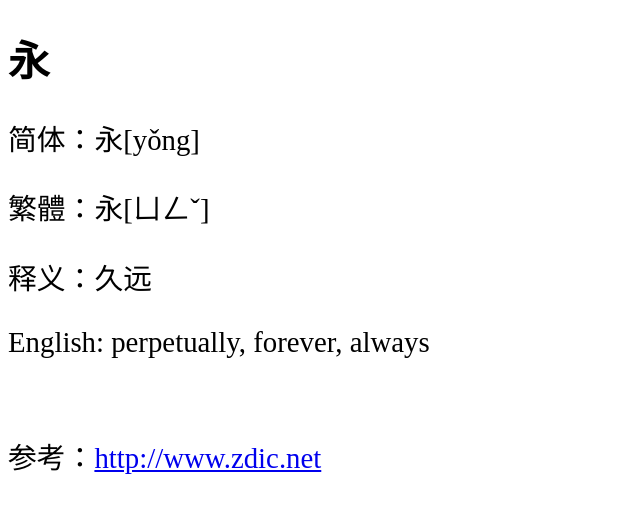
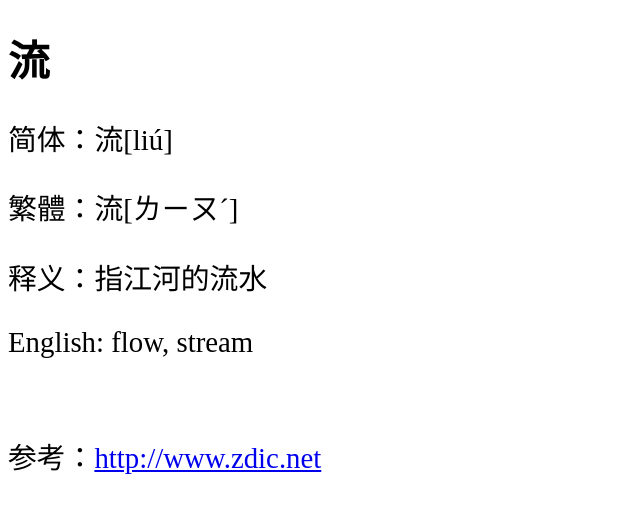
Before and after one commit to shengzhe/livecalligraphy, a Jekyll site: the page built from _posts/2012-08-31-LanTing-47.html, in a window 1280 px wide. Shown: the top 513 px of the page, without its empty margins (0-640 px from the left). Built offline with Jekyll 4.4.1, drawn with Linux system fonts in a browser that asks for light colours; Markdown is read by kramdown in place of the engine named in the settings.

Commit message:
Update _posts/2012-08-31-LanTing-47.html

```diff
--- a/_posts/2012-08-31-LanTing-47.html
+++ b/_posts/2012-08-31-LanTing-47.html
@@ -1,11 +1,11 @@
 ---
 layout: default
-title: 兰亭集序第1个字 (1st character of Lan Ting)
+title: 兰亭集序第47个字 (47th character of Lan Ting)
 ---
-<h1>永</h1>
-<p>简体：永[yǒng]</p>
-<p>繁體：永[ㄩㄥˇ]</p>
-<p>释义：久远</p>
-<p>English: perpetually, forever, always</p>
+<h1>流</h1>
+<p>简体：流[liú]</p>
+<p>繁體：流[ㄌㄧㄡˊ]</p>
+<p>释义：指江河的流水</p>
+<p>English: flow, stream</p>
 <br/>
-<p>参考：<a href="http://www.zdic.net/zd/zi/ZdicE6ZdicB0ZdicB8.htm">http://www.zdic.net</a></p>
+<p>参考：<a href="http://www.zdic.net/zd/zi/ZdicE6ZdicB5Zdic81.htm">http://www.zdic.net</a></p>
```
